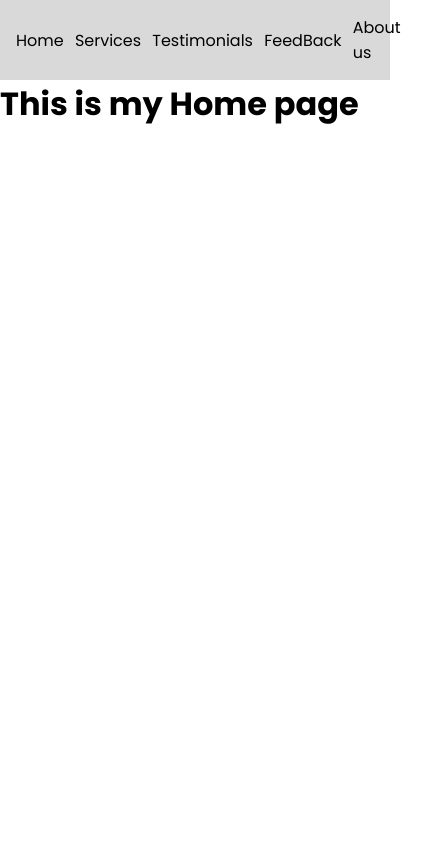
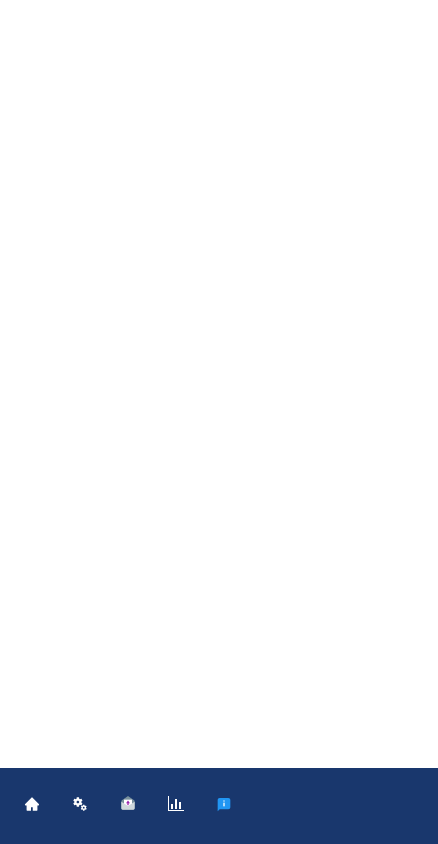
Before and after one commit to praddyotahayaran/vite-deploy-demo, a React (Vite) app: page / in a window 390 px wide. Shown: the whole page, 438 px wide, since content can reach past the window. Built offline with nearby package versions, Linux system fonts and the light colour scheme.

Commit message:
initial commit

```diff
--- a/package.json
+++ b/package.json
@@ -11,6 +11,8 @@
   "dependencies": {
     "react": "^18.2.0",
     "react-dom": "^18.2.0",
+    "react-icons": "^4.8.0",
+    "react-redux": "^8.0.5",
     "react-router-dom": "^6.9.0"
   },
   "devDependencies": {
--- a/src/App.css
+++ b/src/App.css
@@ -5,27 +5,3 @@
     margin: 0;
     padding: 0;
 }
-.contactForm {
-    display: flex;
-    flex-direction: column;
-    gap: 1rem;
-    background: gray;
-    width: 10rem;
-    align-items: center;
-    padding: 2rem;
-    border-radius: 1rem;
-}
-
-.navBar>nav>ul {
-    height: 5rem;
-    padding: 0 1rem;
-    display: flex;
-    align-items: center;
-    list-style: none;
-    gap: 0.7rem;
-    background: rgba(68, 68, 68, 0.2);
-}
-
-.navBar>nav>ul>li {
-    cursor: pointer;
-}
--- a/src/App.jsx
+++ b/src/App.jsx
@@ -1,11 +1,11 @@
 import React from 'react'
-import NavBar from './Components/NavBar'
+import NavBar from './Components/NavBar.jsx'
+import './App.css'
 
 const App = () => {
   return (
     <div>
       <NavBar />
-      <h1>This is my Home page</h1>
     </div>
   )
 }
--- /dev/null
+++ b/src/Components/NavBar.css
@@ -0,0 +1,81 @@
+@import url('https://fonts.googleapis.com/css2?family=Tangerine&display=swap');
+
+.mainNav {
+    background: #19376D;
+    color: white;
+    display: flex;
+    height: 9vh;
+    justify-content: space-between;
+    align-items: center;
+    padding: 0 1.5rem;
+}
+
+.mainNav>ul {
+    display: flex;
+    justify-content: space-between;
+    list-style: none;
+    gap: 2rem;
+}
+
+.mainNav>h1 {
+    font-family: 'Tangerine', cursive;
+    letter-spacing: 1px;
+}
+
+.mainNav>ul>li {
+    display: flex;
+    align-items: center;
+    gap: .3rem;
+}
+
+.responsiveNav {
+    display: none;
+}
+
+@media screen and (max-width: 915px) {
+    .mainNav {
+        display: none;
+    }
+
+    .responsiveNav {
+        display: block;
+        background: #19376D;
+        color: white;
+        display: flex;
+        height: 9vh;
+        justify-content: space-between;
+        padding: 0 1.5rem;
+        align-items: center;
+    }
+
+    .responsiveNav>ul {
+        display: flex;
+        justify-content: space-between;
+        list-style: none;
+        gap: 2rem;
+    }
+
+    .responsiveNav>h1 {
+        font-family: 'Tangerine', cursive;
+        letter-spacing: 1px;
+    }
+}
+
+@media screen and (max-width: 415px) {
+    .responsiveNav {
+        position: absolute;
+        bottom: 0;
+        width: 100%;
+    }
+
+    .responsiveNavli {
+        display: flex;
+        align-items: center;
+        justify-content: center;
+
+    }
+
+    .responsiveNav>h1 {
+        display: none;
+    }
+}
--- a/src/Components/NavBar.jsx
+++ b/src/Components/NavBar.jsx
@@ -1,16 +1,33 @@
 import React from 'react'
-import '../App.css'
+import './NavBar.css'
+import { AiFillHome } from 'react-icons/ai'
+import { MdMiscellaneousServices } from 'react-icons/md'
+import { GoGraph } from 'react-icons/go'
+import { FcFeedback, FcAbout } from 'react-icons/fc'
+
 
 const NavBar = () => {
     return (
         <div className='navBar'>
-        <nav>
+            <nav className="mainNav">
+                    <h1>Praddyota Hayaran</h1>
                 <ul>
-                <li>Home</li>
-                <li>Services</li>
-                <li>Testimonials</li>
-                <li>FeedBack</li>
-                <li>About us</li>
+                    <li><AiFillHome />  Home</li>
+                    <li><MdMiscellaneousServices />  Services</li>
+                    <li><FcFeedback />  FeedBack</li>
+                    <li><GoGraph />  Testimonials</li>
+                    <li><FcAbout />  About us</li>
+                </ul>
+            </nav>
+
+            <nav className="responsiveNav">
+                    <h1>Praddyota Hayaran</h1>
+                <ul>
+                    <li ><AiFillHome /></li>
+                    <li><MdMiscellaneousServices /></li>
+                    <li><FcFeedback /></li>
+                    <li><GoGraph /></li>
+                    <li><FcAbout /> </li>
                 </ul>
             </nav>
         </div>
```
Also changed, not shown: src/Components/Login/Login.css (deleted, +0 -37 lines), src/Components/Login/Login.jsx (deleted, +0 -43 lines), src/Components/Logout/Logout.css (deleted, +0 -15 lines), src/Components/Logout/Logout.jsx (deleted, +0 -27 lines), src/features/userSlice.js (deleted, +0 -22 lines), 1 other file (tests, documents, lock files or other folders). Lines whose indentation alone changed are shown as unchanged.
